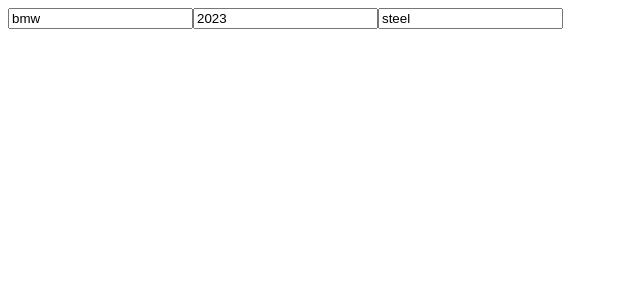
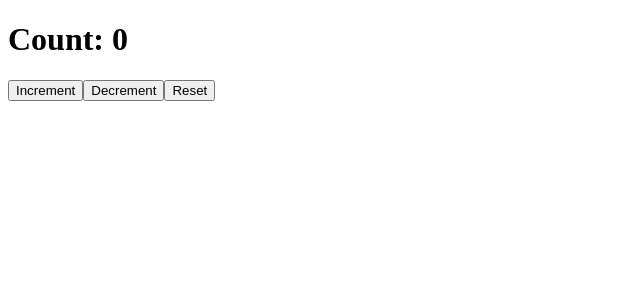
Before and after one commit to marcopiro91/React-Esercizi, a React (Create React App) app: page / in a window 1280 px wide. Shown: the top 300 px of the page, without its empty margins (0-640 px from the left). Built offline with nearby package versions, Linux system fonts and the light colour scheme.

Commit message:
exercise-41

```diff
--- a/src/App.js
+++ b/src/App.js
@@ -1,8 +1,8 @@
 import React from "react";
-import { CarDetails } from "./CarDetails";
+import { Counter } from "./Counter";
 
 
 
 export function App() {
-    return <CarDetails initialData={{model: 'bmw', year: '2023', color: 'steel'}} />
+    return <Counter />
 }
--- /dev/null
+++ b/src/Counter.js
@@ -0,0 +1,18 @@
+import React from "react";
+import { useCounter } from "./useCounter";
+
+
+export function Counter({initialValue=0}) {
+    const {count, onIncrement, onDecrement, onReset} = useCounter(initialValue)
+
+
+
+    return (
+        <div>
+            <h1>Count: {count}</h1>
+            <button onClick={onIncrement}>Increment</button>
+            <button onClick={onDecrement}>Decrement</button>
+            <button onClick={onReset}>Reset</button>
+        </div>
+    )
+}
--- /dev/null
+++ b/src/useCounter.js
@@ -0,0 +1,24 @@
+import {useCallback, useState} from "react";
+
+export function useCounter(initialValue=0) {
+    const [count, setCount] = useState(initialValue)
+
+    const handleButtonIncrement = useCallback(function handleButtonIncrement() {
+        setCount((c) => c + 1)
+    }, [])
+
+    const handleButtonDecrement = useCallback(function handleButtonDecrement() {
+        setCount((c) => c - 1)
+    }, [])
+
+    const handleButtonReset = useCallback(function handleButtonReset() {
+        setCount(initialValue)
+    }, [initialValue])
+
+    return {
+        count: count,
+        onIncrement: handleButtonIncrement,
+        onDecrement: handleButtonDecrement,
+        onReset: handleButtonReset
+    }
+}
```
